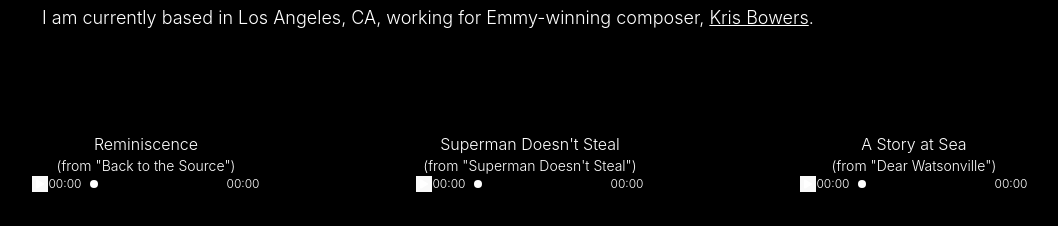
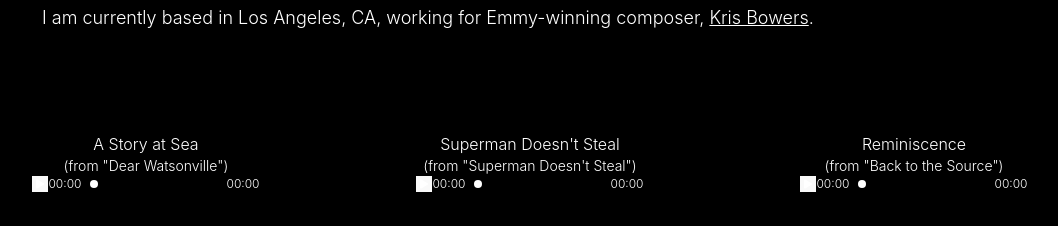
Before and after one commit to actuallyitsnathaniel/sahil-site-fe, a React (Vite) app: page / in a window 1280 px wide. Shown: the part 1100-1326 px from the top of the page, without its empty margins (110-1168 px from the left). Built offline with nearby package versions, Linux system fonts and the light colour scheme; what tailwind-clip-path would draw is missing.

Commit message:
updated song order

```diff
--- a/src/routes/music.jsx
+++ b/src/routes/music.jsx
@@ -37,9 +37,9 @@ const Music = () => {
       {/* TODO: top left, have play/pause feature */}
       <AudioPlayer>
         <AudioPlayer.Track
-          src={reminiscence}
-          title="Reminiscence"
-          film="Back to the Source"
+          src={aStoryAtSea}
+          title="A Story at Sea"
+          film="Dear Watsonville"
         />
         <AudioPlayer.Track
           src={supermanDoesntSteal}
@@ -47,9 +47,9 @@ const Music = () => {
           film="Superman Doesn't Steal"
         />
         <AudioPlayer.Track
-          src={aStoryAtSea}
-          title="A Story at Sea"
-          film="Dear Watsonville"
+          src={reminiscence}
+          title="Reminiscence"
+          film="Back to the Source"
         />
         <AudioPlayer.Track
           src={maintitlePrisonerOfEarth}
```
